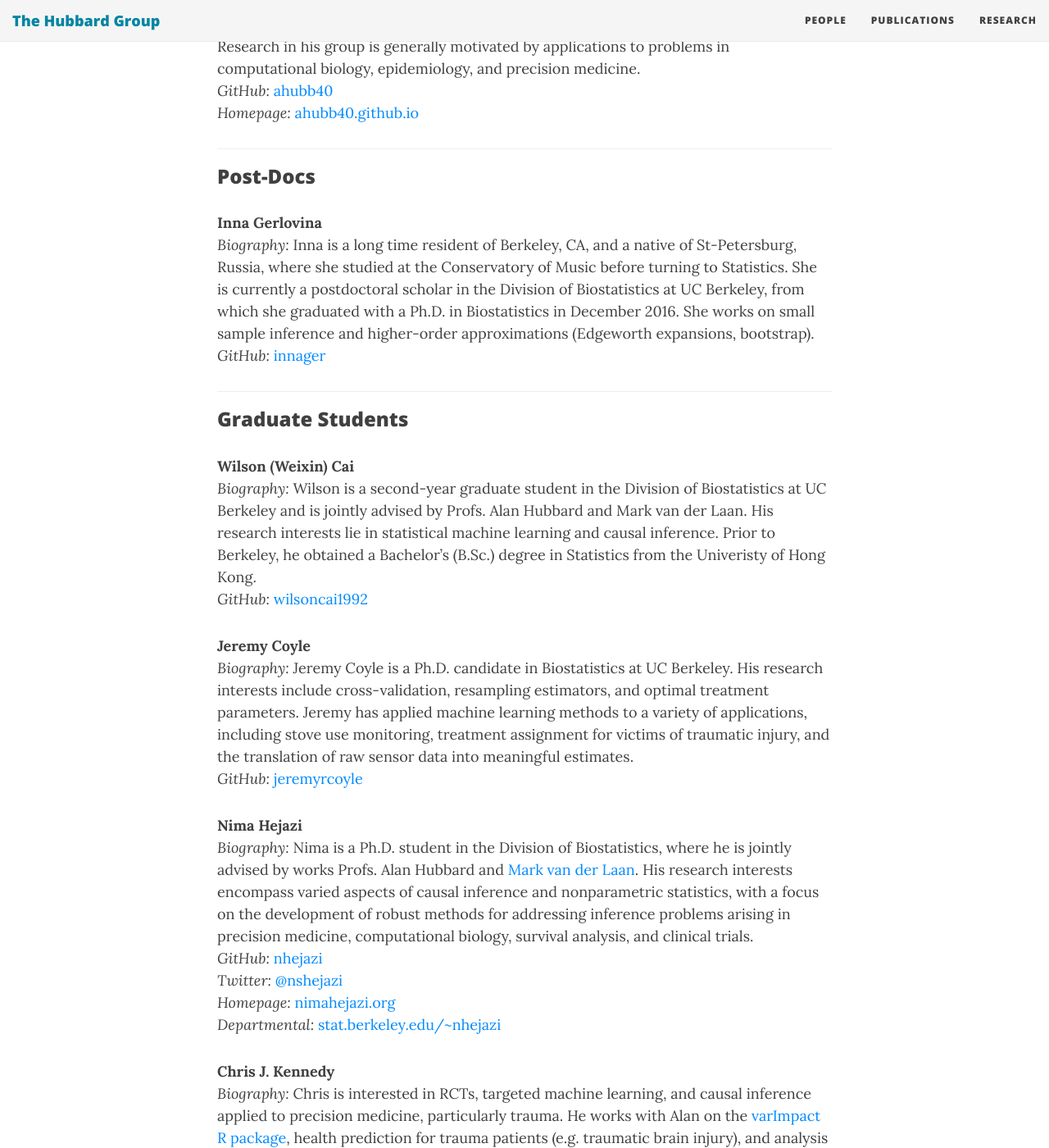
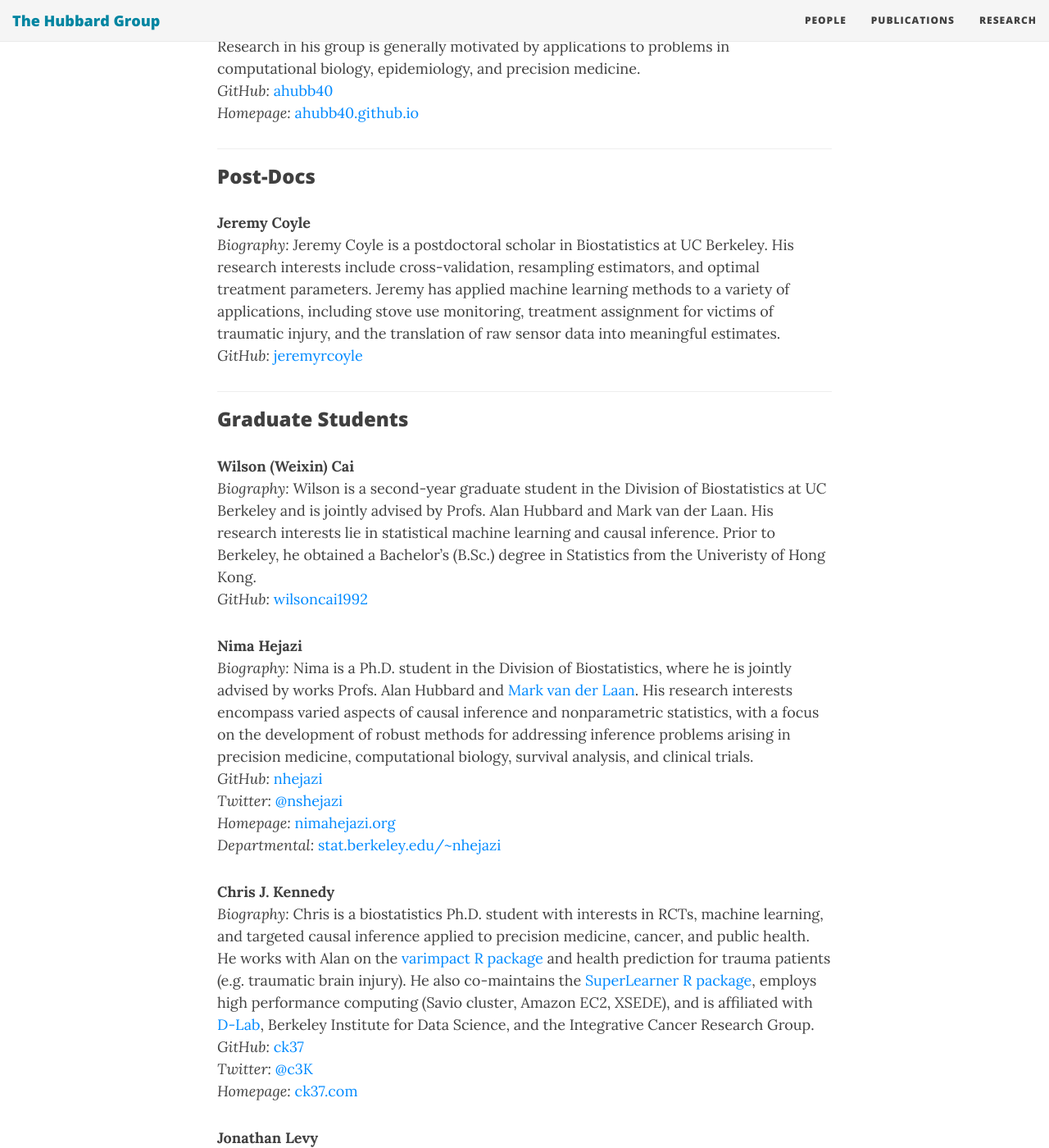
Before and after one commit to hubbardgroup/hubbardgroup.github.io, a Jekyll site: the page built from people.md, in a window 1280 px wide and 1400 px high, scrolled down 470 px. Shown: the whole window at 82% size. Built offline with Jekyll 4.4.1, drawn with Linux system fonts in a browser that asks for light colours; nearby versions of some CDN libraries; some of the changed text lies outside the part shown.

Commit message:
Jeremy -> postdoc; rm(Inna); placeholders for Rachael & Yue

```diff
--- a/people.md
+++ b/people.md
@@ -22,14 +22,14 @@ _Homepage:_ [ahubb40.github.io](https://ahubb40.github.io)<br/>
 
 ### Post-Docs
 
-<a name="inna-gerlovina"></a>__Inna Gerlovina__<br/>
-_Biography:_ Inna is a long time resident of Berkeley, CA, and a native of
-St-Petersburg, Russia, where she studied at the Conservatory of Music before
-turning to Statistics. She is currently a postdoctoral scholar in the Division
-of Biostatistics at UC Berkeley, from which she graduated with a Ph.D. in
-Biostatistics in December 2016. She works on small sample inference and
-higher-order approximations (Edgeworth expansions, bootstrap).<br/>
-_GitHub:_ [innager](https://github.com/innager)<br/>
+<a name="jeremy-coyle"></a>__Jeremy Coyle__<br/>
+_Biography:_ Jeremy Coyle is a postdoctoral scholar in Biostatistics at UC Berkeley.
+His research interests include cross-validation, resampling estimators, and
+optimal treatment parameters. Jeremy has applied machine learning methods to a
+variety of applications, including stove use monitoring, treatment assignment
+for victims of traumatic injury, and the translation of raw sensor data into
+meaningful estimates.<br/>
+_GitHub:_ [jeremyrcoyle](https://github.com/jeremyrcoyle)<br/>
 
 ---
 
@@ -43,14 +43,6 @@ and causal inference. Prior to Berkeley, he obtained a Bachelor's (B.Sc.)
 degree in Statistics from the Univeristy of Hong Kong.<br/>
 _GitHub:_ [wilsoncai1992](https://github.com/wilsoncai1992)<br/>
 
-<a name="jeremy-coyle"></a>__Jeremy Coyle__<br/>
-_Biography:_ Jeremy Coyle is a Ph.D. candidate in Biostatistics at UC Berkeley.
-His research interests include cross-validation, resampling estimators, and
-optimal treatment parameters. Jeremy has applied machine learning methods to a
-variety of applications, including stove use monitoring, treatment assignment
-for victims of traumatic injury, and the translation of raw sensor data into
-meaningful estimates.<br/>
-_GitHub:_ [jeremyrcoyle](https://github.com/jeremyrcoyle)<br/>
 
 <a name="nima-hejazi"></a>__Nima Hejazi__<br/>
 _Biography:_ Nima is a Ph.D. student in the Division of Biostatistics, where he
@@ -66,13 +58,15 @@ _Homepage:_ [nimahejazi.org](http://nimahejazi.org)<br/>
 _Departmental:_ [stat.berkeley.edu/~nhejazi](https://www.stat.berkeley.edu/~nhejazi/)<br/>
 
 <a name="chris-kennedy"></a>__Chris J. Kennedy__<br/>
-_Biography:_ Chris is interested in RCTs, targeted
-machine learning, and causal inference applied to precision medicine,
-particularly trauma. He works with Alan on the [varImpact R package](http://github.com/ck37/varImpact), health
-prediction for trauma patients (e.g. traumatic brain injury), and analysis of
-biometric waveform data. He also co-maintains the
-[SuperLearner R package](http://github.com/ecpolley/SuperLearner), employs high performance computing (Savio cluster,
-Amazon EC2), and is a [D-Lab consultant & instructor](http://dlab.berkeley.edu/consultation/chris-kennedy).<br/>
+_Biography:_ Chris is a biostatistics Ph.D. student with interests in RCTs,
+machine learning, and targeted causal inference applied to precision medicine,
+cancer, and public health. He works with Alan on the [varimpact R
+package](http://github.com/ck37/varimpact) and health prediction for trauma
+patients (e.g. traumatic brain injury). He also co-maintains the [SuperLearner R
+package](http://github.com/ecpolley/SuperLearner), employs high performance
+computing (Savio cluster, Amazon EC2, XSEDE), and is affiliated with
+[D-Lab](http://dlab.berkeley.edu/consultation/chris-kennedy), Berkeley Institute
+for Data Science, and the Integrative Cancer Research Group.<br/>
 _GitHub:_ [ck37](https://github.com/ck37)<br/>
 _Twitter:_ [@c3K](https://twitter.com/c3k)<br/>
 _Homepage:_ [ck37.com](http://ck37.com)<br/>
```
Also changed, not shown: other parts of people.md (+4 -0 lines).
